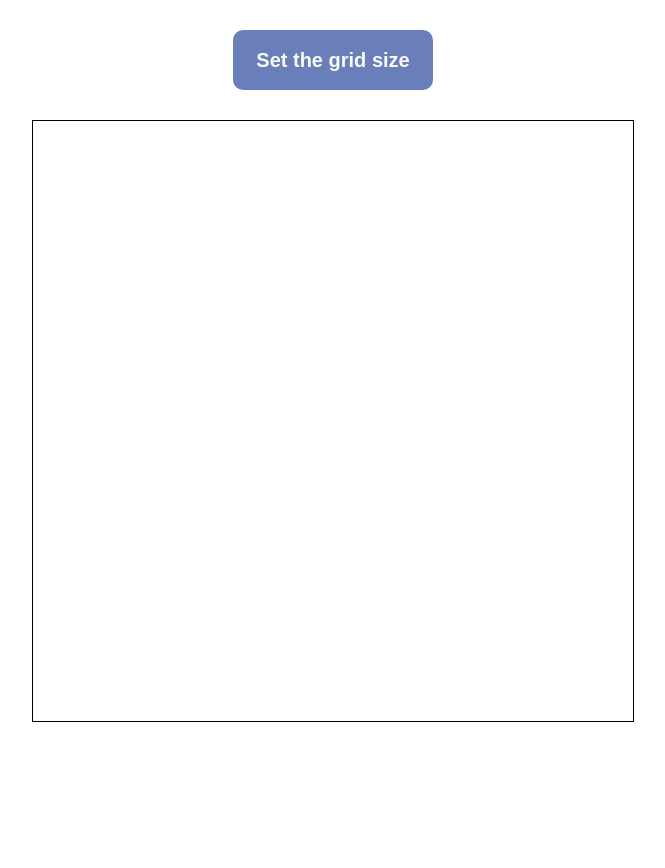
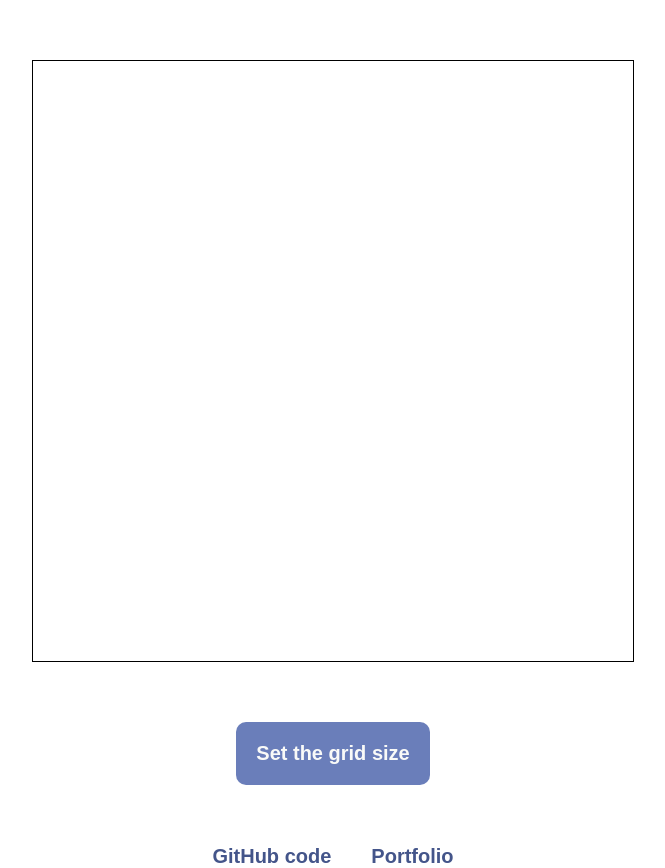
Before and after one commit to ewasarenka/Etch-A-Sketch, a plain HTML site: page index.html in a window 1280 px wide. Shown: the whole page, without its empty margins (307-972 px from the left). Before the commit the page ends 800 px from the top, so only its background shows below. Drawn offline with Linux system fonts and the light colour scheme.

Commit message:
Add portfolio link

```diff
--- a/index.html
+++ b/index.html
@@ -6,8 +6,13 @@
     <link rel="stylesheet" href="style.css">
 </head>
 <body>
+    <div id="container"></div>
     <button type="button">Set the grid size</button>
-    <div id="container"></div>
+
+    <div class="portfolio">
+        <a href="https://github.com/ewasarenka/Etch-A-Sketch">GitHub code</a>
+        <a href="https://ewasarenka.github.io/Portfolio/">Portfolio</a>
+    </div>
 
 <script src="script.js"></script>
 
--- a/style.css
+++ b/style.css
@@ -1,26 +1,24 @@
 * {
+    font-size: 20px;
     margin: 0;
     padding: 0;
 }
 
 body {
-    font-size: 10px;
-    margin-top: 3em;
     display: flex;
     flex-direction: column;
     align-items: center;
     gap: 3em;
+    margin-top: 3em;
 }
 
 button {
-    width: 10em;
-    height: 3em;
+    color: #F9FAF8;
+    font-weight: bold;
     background-color: #6a7eba;
     border-style: none;
     border-radius: 0.5em;
-    font-weight: bold;
-    font-size: 2em;
-    color: #F9FAF8;
+    padding: 1rem;
 }
 
 #container {
@@ -46,3 +44,19 @@ button {
     /* width: 30px;  */
     /* height: 30px; */
     }
+
+.portfolio {
+    display: flex;
+    gap: 2rem;
+}
+
+a, a:visited {
+    all: unset;
+    font-family: Arial, Helvetica, sans-serif;
+    font-weight: bold;
+    color: #44558a;
+}
+
+a:hover {
+    color: #6a7eba;
+}
```
